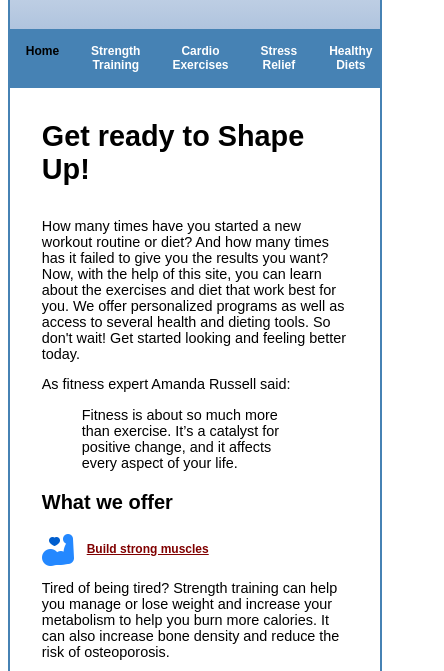
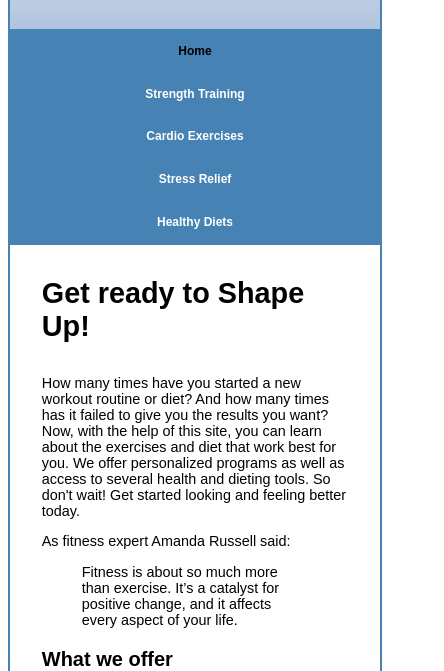
Before and after one commit to LVT53/shape-up, a website built with webpack: page index.html in a window 390 px wide. Shown: the part 156-827 px from the top of the page, 444 px wide, since content can reach past the window. Built offline with nearby package versions, Linux system fonts and the light colour scheme; files whose address does not match are found by name.

Commit message:
Convert home page to grid-based layout

```diff
--- a/index.html
+++ b/index.html
@@ -26,6 +26,7 @@
       <li><a href="#">Healthy Diets</a></li>
     </ul>
   </div>
+  <div class="grid-container">
     <main>
       <div class="main_content">
         <h2>Get ready to Shape Up!</h2>
@@ -71,9 +72,10 @@
         <li><a href="#">Yoga workout</a></li>
       </ul>
     </aside>
-  <footer>
-    <p>&copy; 2022 Shape Up!</p>
-    <p>Icons made by numerous people on <a href="https://flaticon.com">flaticon.com</a></p>
-  </footer>
+    <footer>
+      <p>&copy; 2022 Shape Up!</p>
+      <p>Icons made by numerous people on <a href="https://flaticon.com">flaticon.com</a></p>
+    </footer>
+  </div>
 </body>
 </html>
--- a/styles/main_rwd.css
+++ b/styles/main_rwd.css
@@ -6,6 +6,14 @@ body {
   box-shadow: #000 0 6px 20px;
   margin: 0 auto;
   font-size: 1rem;
+}
+
+.grid-container {
+  display: grid;
+  grid-template-areas:
+    "aside main"
+    "footer footer";
+  grid-template-columns: 5fr 10fr;
 }
 
 h1 {
@@ -31,7 +39,7 @@ p {
 
 main {
   display: inline-block;
-  width: 57%;
+  grid-area: main;
 }
 
 main a {
@@ -46,10 +54,9 @@ main a:focus {
 
 aside {
   padding: 1rem 2rem 0 2rem;
-  width: 33%;
   display: inline-block;
   vertical-align: top;
-  float: left;
+  grid-area: aside;
 }
 
 aside h3 {
@@ -70,6 +77,7 @@ aside a:focus {
   border-bottom: solid 2px steelblue;
   background: linear-gradient(to bottom, #fff, lightsteelblue);
   padding: 0 0 0 2rem;
+  grid-area: header;
 }
 
 .hero img {
@@ -96,6 +104,7 @@ li {
 footer {
   background-color: steelblue;
   padding: .2rem 0;
+  grid-area: footer;
 }
 
 footer p {
@@ -156,13 +165,7 @@ footer a:focus {
     font-size: 1.5rem;
   }
 
-  main,
   aside {
-    width: 100%;
-  }
-
-  aside {
-    float: unset;
     padding: 1rem 2rem 1rem 2rem;
   }
 
@@ -174,7 +177,23 @@ footer a:focus {
     padding: 2rem 2rem 0 2rem;
   }
 
+  .grid-container {
+    grid-template-areas:
+    "header"
+    "nav"
+    "main"
+    "aside"
+    "footer";
+    grid-template-columns: 1fr;
+  }
 
+  .nav ul {
+    margin: 0;
+    padding: 0;
+    display: grid;
+    grid-template-columns: 1fr;
+    list-style: none;
+  }
 }
 
 @media screen and (max-width: 479px) {
--- a/styles/stress.css
+++ b/styles/stress.css
@@ -181,11 +181,6 @@ footer p {
     font-size: 1.5rem;
   }
 
-  main,
-  aside {
-    width: 100%;
-  }
-
   aside {
     padding: 1rem 2rem 1rem 2rem;
   }
```
Also changed, not shown: 1 other file.
